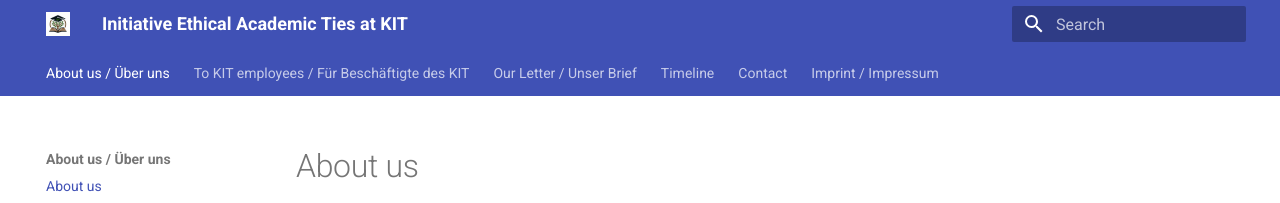
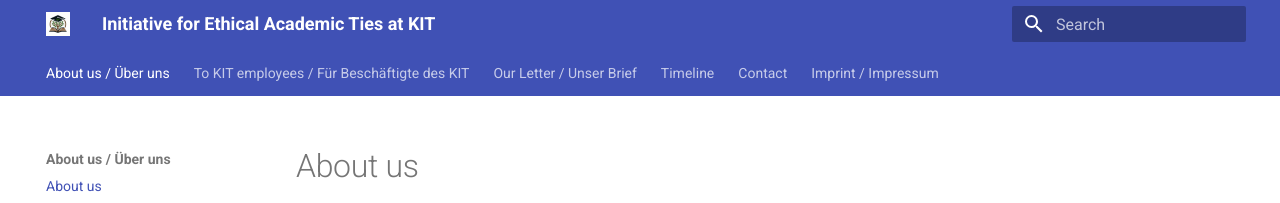
Before and after one commit to ieat-kit/ieat-kit.github.io, an MkDocs documentation site: the page built from docs/index.md, in a window 1280 px wide. Shown: the top 203 px of the page. Built offline with MkDocs 1.6.1 and Material for MkDocs 9.7.7, drawn with Linux system fonts in a browser that asks for light colours.

Commit message:
docs: Fixed website site name

```diff
--- a/mkdocs.yml
+++ b/mkdocs.yml
@@ -1,4 +1,4 @@
-site_name: Initiative Ethical Academic Ties at KIT
+site_name: Initiative for Ethical Academic Ties at KIT
 # repo_url: https://github.com/ieat-kit/ieat-kit.github.io
 # edit_uri: edit/main/docs/
 markdown_extensions:
```
